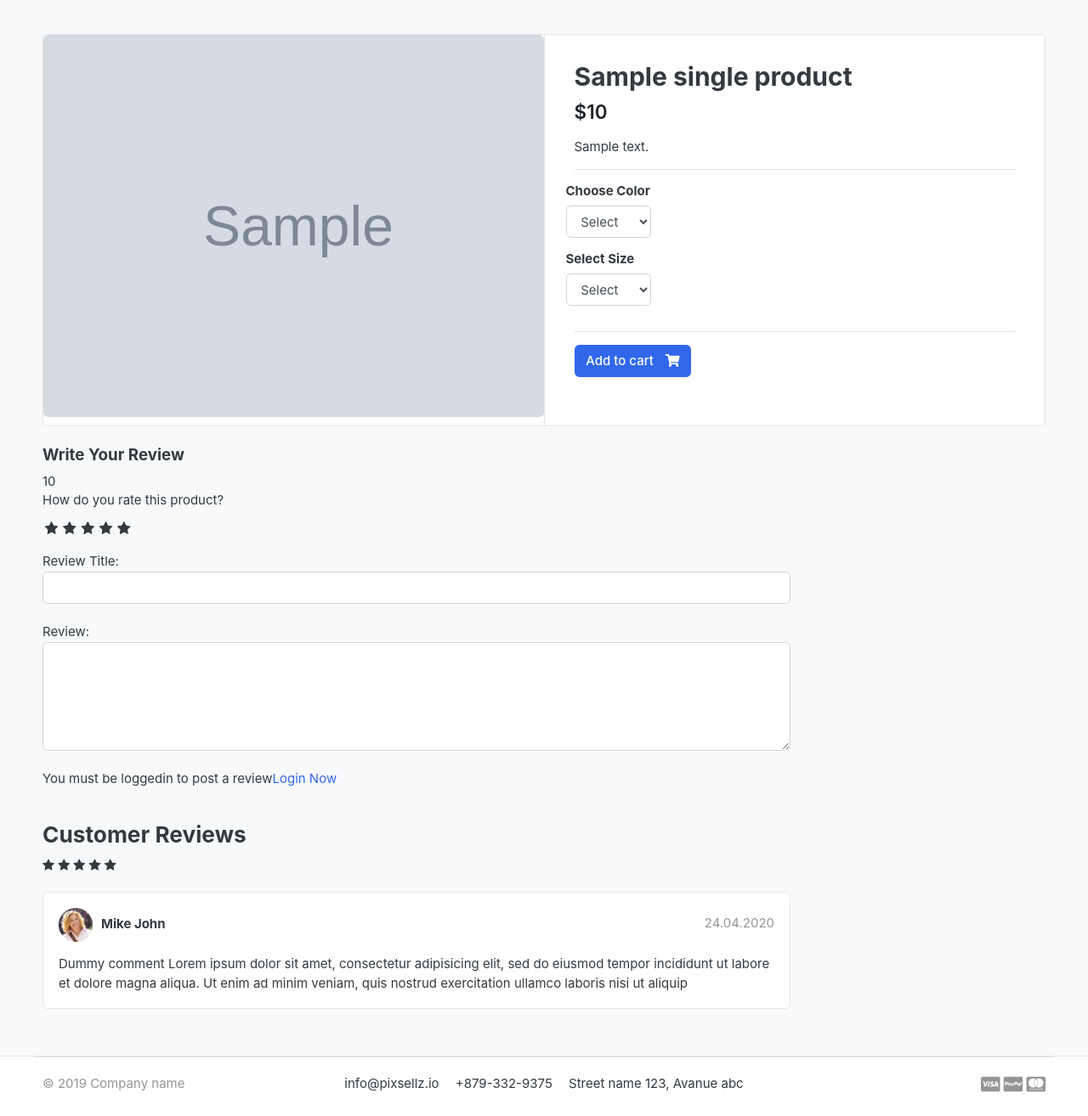
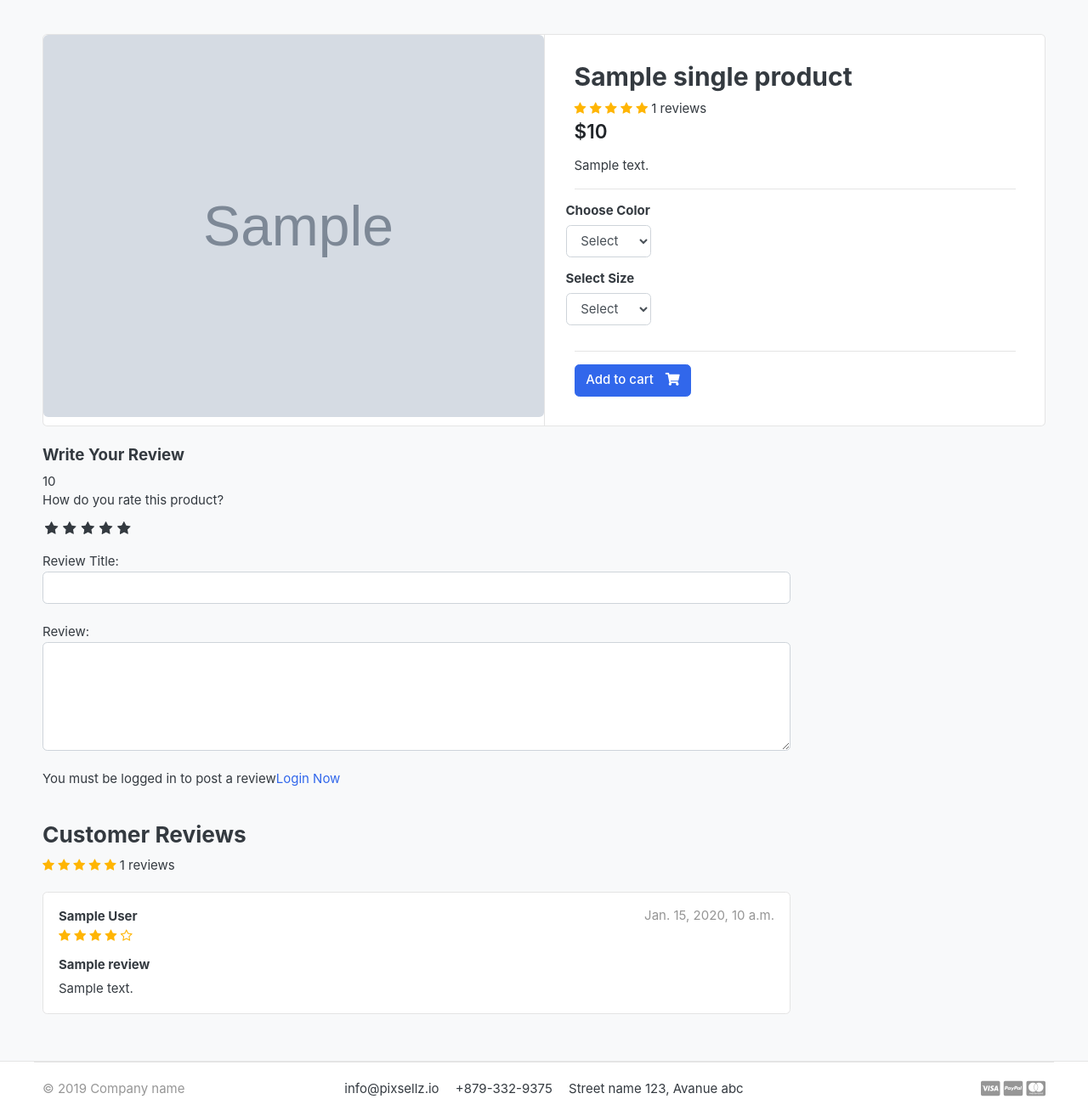
Before and after one commit to sudeep2000393/greatkarts-django, a Django app: template templates/store/product_detail.html in a window 1280 px wide. Shown: the part 118-1432 px from the top of the page at 85% size. Before the commit the page ends 1404 px from the top, so only its background shows below. Run offline with Django 5.2, Linux system fonts and the light colour scheme; the template is opened without the code that fills it: most values are stand-ins (such as "Sample title", 1, 10 or a date in 2020); grey boxes marked "Sample" are stand-in pictures; some libraries are stand-ins or nearby versions; some web fonts are replaced.

Commit message:
review and rating system

```diff
--- a/accounts/models.py
+++ b/accounts/models.py
@@ -54,6 +54,9 @@ class Account(AbstractBaseUser):
 
     objects = MyAccountManager()
 
+    def full_name(self):
+        return f'{self.first_name} {self.last_name}'
+
     def __str__(self):
         return self.email
 
--- a/static/css/custom.css
+++ b/static/css/custom.css
@@ -41,3 +41,7 @@ input:checked + label:hover, input:checked ~ label:hover,input:checked ~ label:h
 label:hover ~ input:checked ~ label{
   color: #cc9000;
 }
+
+.rating-star i{
+    color:#ffb503! important;
+}
--- a/templates/store/product_detail.html
+++ b/templates/store/product_detail.html
@@ -1,4 +1,4 @@
-{% extends 'base.html'%}
+{% extends 'base.html' %}
 {% load static %}
 
 {% block content %}
@@ -12,25 +12,29 @@
                 <aside class="col-md-6">
                     <article class="gallery-wrap">
                         <div class="img-big-wrap">
-           <a href="#"><img src="{{single_product.images.url}}"></a>
+                            <a href="#"><img src="{{single_product.images.url}}" alt="{{single_product.product_name}}"></a>
                         </div> <!-- img-big-wrap.// -->
-
                     </article> <!-- gallery-wrap .end// -->
                 </aside>
                 <main class="col-md-6 border-left">
                     <form action="{% url 'add_cart' single_product.id %}" method="POST">
                         {% csrf_token %}
                         <article class="content-body">
-
                             <h2 class="title">{{single_product.product_name}}</h2>
-
+                            <div class="rating-star">
+                                <span>
+                                  <i class="fa fa-star{% if single_product.averageReview < 0.5 %}-o{% elif single_product.averageReview >= 0.5 and single_product.averageReview < 1 %}-half-o {% endif %}" aria-hidden="true"></i>
+                                  <i class="fa fa-star{% if single_product.averageReview < 1.5 %}-o{% elif single_product.averageReview >= 1.5 and single_product.averageReview < 2 %}-half-o {% endif %}" aria-hidden="true"></i>
+                                  <i class="fa fa-star{% if single_product.averageReview < 2.5 %}-o{% elif single_product.averageReview >= 2.5 and single_product.averageReview < 3 %}-half-o {% endif %}" aria-hidden="true"></i>
+                                  <i class="fa fa-star{% if single_product.averageReview < 3.5 %}-o{% elif single_product.averageReview >= 3.5 and single_product.averageReview < 4 %}-half-o {% endif %}" aria-hidden="true"></i>
+                                  <i class="fa fa-star{% if single_product.averageReview < 4.5 %}-o{% elif single_product.averageReview >= 4.5 and single_product.averageReview < 5 %}-half-o {% endif %}" aria-hidden="true"></i>
+                                  <span>{{single_product.countReview}} reviews</span>
+                                </span>
+                            </div>
                             <div class="mb-3">
                                 <var class="price h4">${{single_product.price}}</var>
                             </div>
-
                             <p>{{single_product.description}}</p>
-
-
                             <hr>
                             <div class="row">
                                 <div class="item-option-select">
@@ -50,15 +54,15 @@
                                         <option value="" disabled selected>Select</option>
                                         {% for i in single_product.variation_set.sizes %}
                                             <option value="{{i.variation_value | lower}}">{{i.variation_value | capfirst}}</option>
-                        {% endfor %}                                        </select>
+                                        {% endfor %}
+                                    </select>
                                 </div>
                             </div> <!-- row.// -->
                             <hr>
                             {% if single_product.stock <= 0 %}
                                 <h5>Out of stock</h5>
                             {% else %}
-             <button type="submit"  class="btn  btn-primary"> <span class="text">Add to cart</span> <i class="fas fa-shopping-cart"></i>  </button>
-
+                                <button type="submit" class="btn btn-primary"> <span class="text">Add to cart</span> <i class="fas fa-shopping-cart"></i>  </button>
                             {% endif %}
                         </article> <!-- product-info-aside .// -->
                     </form>
@@ -72,15 +76,12 @@
         <div class="row">
             <div class="col-md-9">
 
-
                 <form action="{% url 'submit_review' single_product.id %}" method="POST">
                     {% csrf_token %}
                     <h5>Write Your Review</h5>
-            {{single_product.averageReview}}
+                    {{ single_product.averageReview }}
                     <div>
-                <label>
-                    How do you rate this product?
-                </label>
+                        <label for="rating">How do you rate this product?</label>
                         <br>
                         <div class="rate">
                             <input type="radio" name="rating" id="rating10" value="5" required /><label for="rating10" title="5"></label>
@@ -94,19 +95,21 @@
                             <input type="radio" name="rating" id="rating2" value="1" required /><label for="rating2" title="1"></label>
                             <input type="radio" name="rating" id="rating1" value="0.5" required /><label for="rating1" title="0.5" class="half"></label>
                         </div>
-
                         <br>
                         Review Title:
                         <input type="text" class="form-control" name="subject">
-            </input>
                         <br>
                         Review:
                         <textarea name="review" rows="5" class="form-control" ></textarea>
                         <br>
                         {% if user.is_authenticated %}
+                            {% if orderproduct %}
                                 <input type="submit" value="Submit Review" class="btn btn-primary"></input>
                             {% else %}
-            <p>You must be loggedin to post a review<span><a href="{% url 'login' %}">Login Now</a></span></p>
+                                <p>You must purchase this product to post a review<span><a href="{% url 'login' %}">Login Now</a></span></p>
+                            {% endif %}
+                        {% else %}
+                            <p>You must be logged in to post a review<span><a href="{% url 'login' %}">Login Now</a></span></p>
                         {% endif %}
                     </div>
                     {% include 'includes/alerts.html' %}
@@ -114,42 +117,47 @@
                 <br>
                 <header class="section-heading">
                     <h3>Customer Reviews </h3>
+                    <div class="rating-star">
                         <span>
-                            {% for star_value in "12345" %}
-                                {% with lower_limit=forloop.counter0|add:"-0.5" upper_limit=forloop.counter0|add:"0.5" %}
-                                    <i class="fa fa-star{% if lower_limit <= single_product.averageReview < upper_limit %}-half-o{% elif single_product.averageReview >= upper_limit %}-o{% endif %}" aria-hidden="true"></i>
-                                {% endwith %}
-                            {% endfor %}
+                          <i class="fa fa-star{% if single_product.averageReview < 0.5 %}-o{% elif single_product.averageReview >= 0.5 and single_product.averageReview < 1 %}-half-o {% endif %}" aria-hidden="true"></i>
+                          <i class="fa fa-star{% if single_product.averageReview < 1.5 %}-o{% elif single_product.averageReview >= 1.5 and single_product.averageReview < 2 %}-half-o {% endif %}" aria-hidden="true"></i>
+                          <i class="fa fa-star{% if single_product.averageReview < 2.5 %}-o{% elif single_product.averageReview >= 2.5 and single_product.averageReview < 3 %}-half-o {% endif %}" aria-hidden="true"></i>
+                          <i class="fa fa-star{% if single_product.averageReview < 3.5 %}-o{% elif single_product.averageReview >= 3.5 and single_product.averageReview < 4 %}-half-o {% endif %}" aria-hidden="true"></i>
+                          <i class="fa fa-star{% if single_product.averageReview < 4.5 %}-o{% elif single_product.averageReview >= 4.5 and single_product.averageReview < 5 %}-half-o {% endif %}" aria-hidden="true"></i>
+                          <span>{{single_product.countReview}} reviews</span>
                         </span>
-
-
+                    </div>
 
                 </header>
+
+                {% for review in reviews %}
+
                     <article class="box mb-3">
                         <div class="icontext w-100">
-                <img src="{% static './images/avatars/avatar1.jpg' %}" class="img-xs icon rounded-circle">
                             <div class="text">
-                    <span class="date text-muted float-md-right">24.04.2020 </span>
-                    <h6 class="mb-1">Mike John </h6>
-
+                                <span class="date text-muted float-md-right">{{review.updated_at}}</span>
+                                <h6 class="mb-1">{{review.user.full_name}} </h6>
+                                <div class="rating-star">
+                                    <span>
+                                      <i class="fa fa-star{% if review.rating == 0.5 %}-half-o{% elif review.rating < 1 %}-o {% endif %}" aria-hidden="true"></i>
+                                      <i class="fa fa-star{% if review.rating == 1.5 %}-half-o{% elif review.rating < 2 %}-o {% endif %}" aria-hidden="true"></i>
+                                      <i class="fa fa-star{% if review.rating == 2.5 %}-half-o{% elif review.rating < 3 %}-o {% endif %}" aria-hidden="true"></i>
+                                      <i class="fa fa-star{% if review.rating == 3.5 %}-half-o{% elif review.rating < 4 %}-o {% endif %}" aria-hidden="true"></i>
+                                      <i class="fa fa-star{% if review.rating == 4.5 %}-half-o{% elif review.rating < 5 %}-o {% endif %}" aria-hidden="true"></i>
+                                    </span>
+                                </div>
                             </div>
                         </div> <!-- icontext.// -->
                         <div class="mt-3">
-                <p>
-                    Dummy comment Lorem ipsum dolor sit amet, consectetur adipisicing elit, sed do eiusmod
-                    tempor incididunt ut labore et dolore magna aliqua. Ut enim ad minim veniam,
-                    quis nostrud exercitation ullamco laboris nisi ut aliquip
-                </p>
+                            <h6>{{review.subject}}</h6>
+                            <p>{{review.review}}</p>
                         </div>
                     </article>
-
-
-
+                {% endfor %}
             </div> <!-- col.// -->
         </div> <!-- row.// -->
-
-
     </div> <!-- container .//  -->
 </section>
 <!-- ========================= SECTION CONTENT END// ========================= -->
+
 {% endblock %}
```
Also changed, not shown: store/models.py (+8 -1 lines), store/views.py (+14 -0 lines), db.sqlite3, templates/base.html (line endings or trailing spaces). Lines whose indentation alone changed are shown as unchanged.
